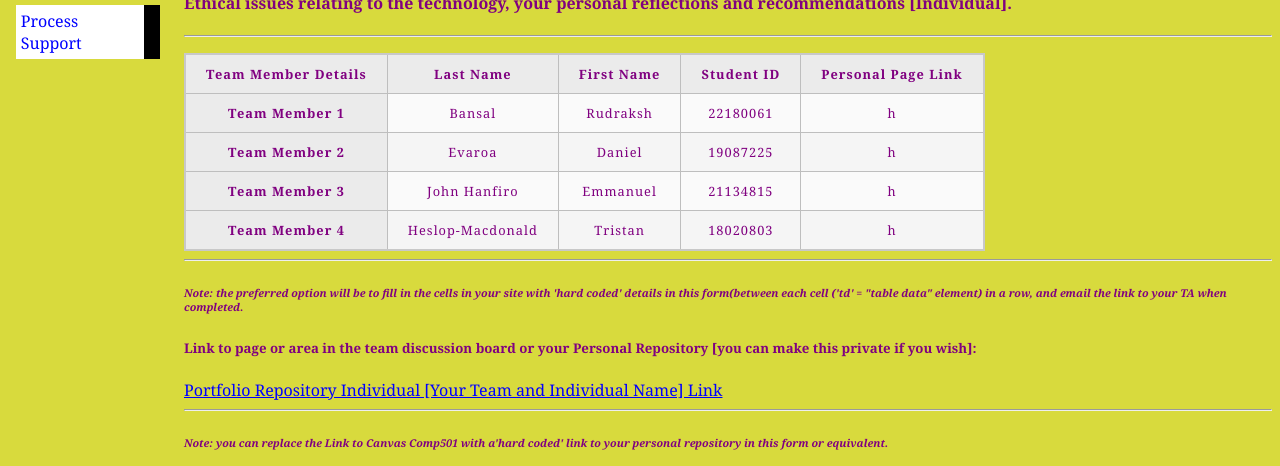
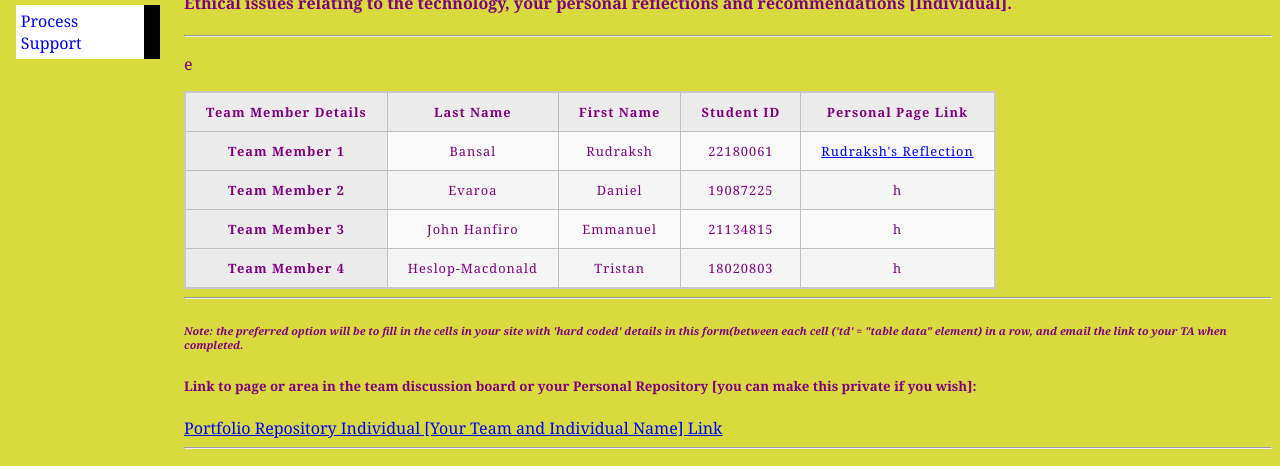
Before and after one commit to emmanuelhanfiro/emmanuelhanfiro.github.io, a plain HTML site: page ethics.html in a window 1280 px wide. Shown: the part 334-800 px from the top of the page. Drawn offline with Linux system fonts and the light colour scheme.

Commit message:
rudraksh reflection add in ur ones as well

```diff
--- a/ethics.html
+++ b/ethics.html
@@ -46,8 +46,8 @@
 		<td>Bansal</td>
 		<td>Rudraksh</td>
         <td>22180061</td>
-		<td>h</td>
-   </tr>
+		<td><a href="Screenshot 2023-06-09 234528.png">Rudraksh's Reflection</a></td>
+   </tr>e
 	<p align = "left"</p>
 	<tr><th scope="row">Team Member 2</th>
         <td>Evaroa</td>
```
